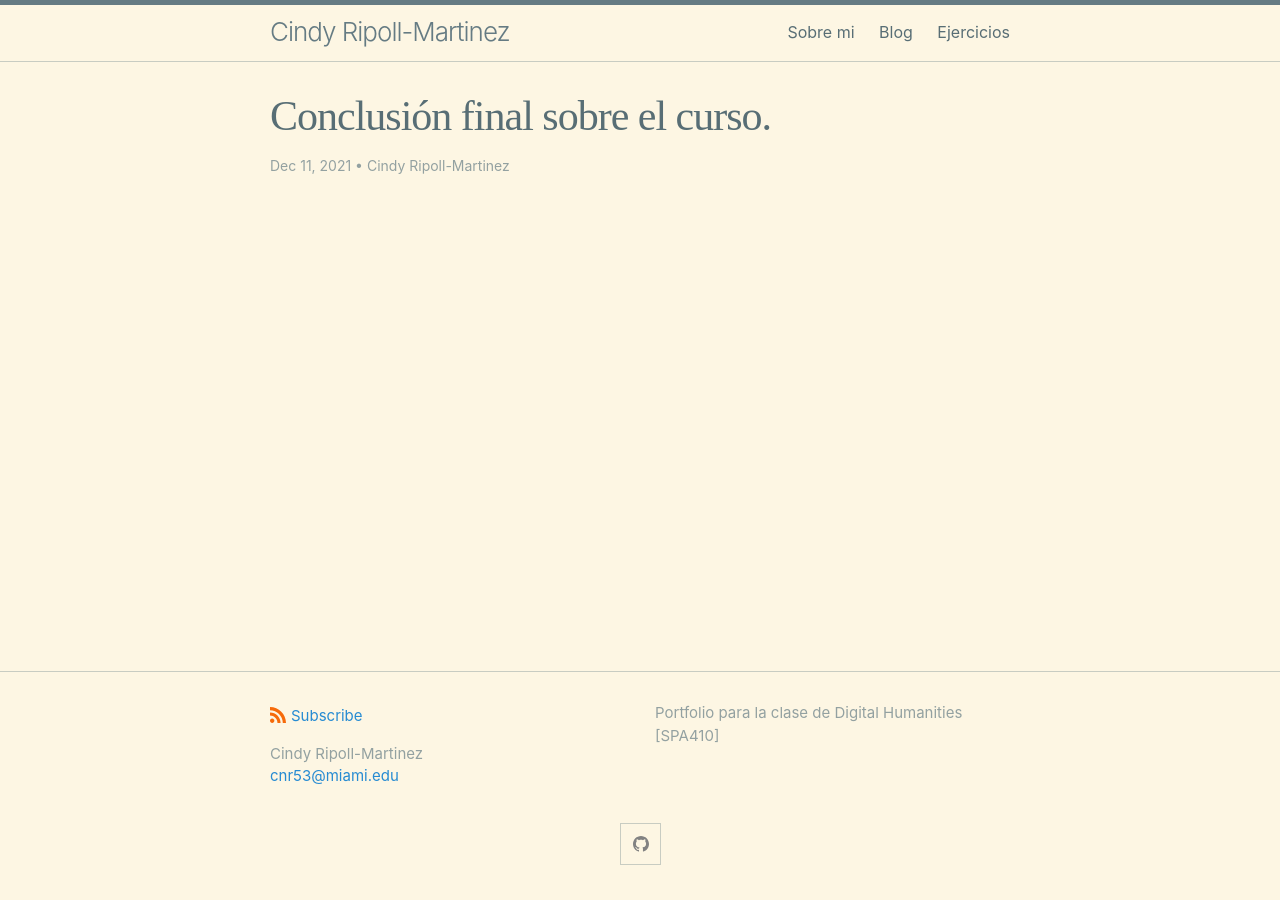
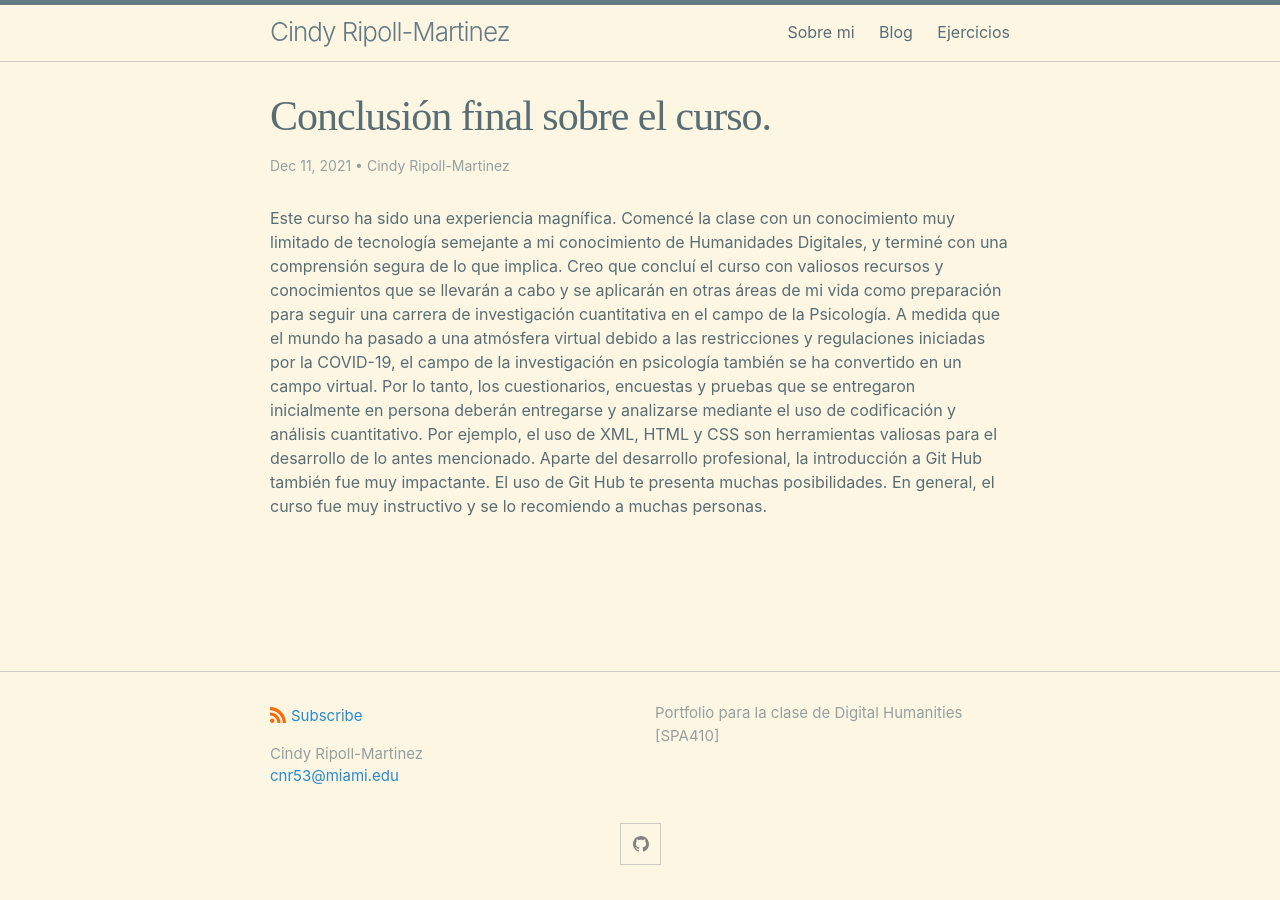
Before and after one commit to cindyripollm/cindyripollm.github.io, a Jekyll site: the page built from _posts/2021-12-11-concluscion.md, in a window 1280 px wide. Built offline with Jekyll 4.4.1, drawn with Linux system fonts in a browser that asks for light colours.

Commit message:
Update 2021-12-11-concluscion.md

```diff
--- a/_posts/2021-12-11-concluscion.md
+++ b/_posts/2021-12-11-concluscion.md
@@ -4,3 +4,5 @@ title: "Conclusión final sobre el curso."
 date: 2021-12-11
 author: Cindy Ripoll-Martinez
 ---
+
+Este curso ha sido una experiencia magnífica. Comencé la clase con un conocimiento muy limitado de tecnología semejante a mi conocimiento de Humanidades Digitales, y terminé con una comprensión segura de lo que implica. Creo que concluí el curso con valiosos recursos y conocimientos que se llevarán a cabo y se aplicarán en otras áreas de mi vida como preparación para seguir una carrera de investigación cuantitativa en el campo de la Psicología. A medida que el mundo ha pasado a una atmósfera virtual debido a las restricciones y regulaciones iniciadas por la COVID-19, el campo de la investigación en psicología también se ha convertido en un campo virtual. Por lo tanto, los cuestionarios, encuestas y pruebas que se entregaron inicialmente en persona deberán entregarse y analizarse mediante el uso de codificación y análisis cuantitativo. Por ejemplo, el uso de XML, HTML y CSS son herramientas valiosas para el desarrollo de lo antes mencionado. Aparte del desarrollo profesional, la introducción a Git Hub también fue muy impactante. El uso de Git Hub te presenta muchas posibilidades. En general, el curso fue muy instructivo y se lo recomiendo a muchas personas.
```
